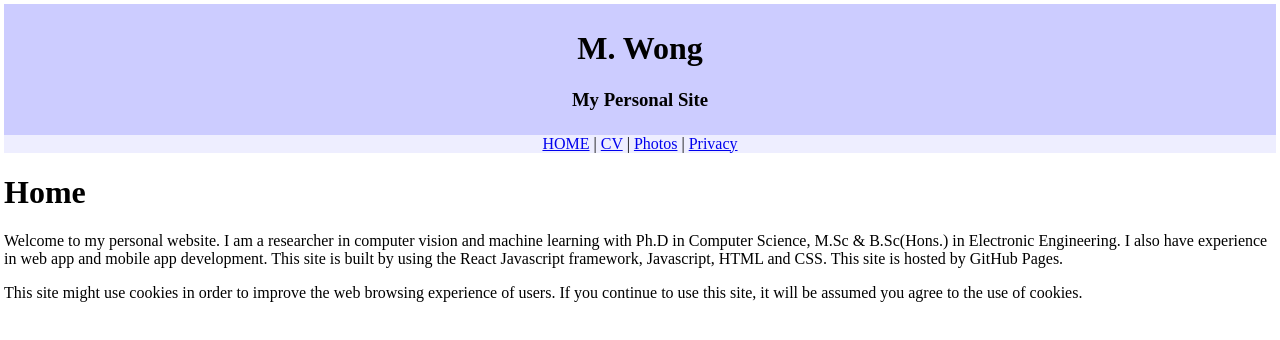
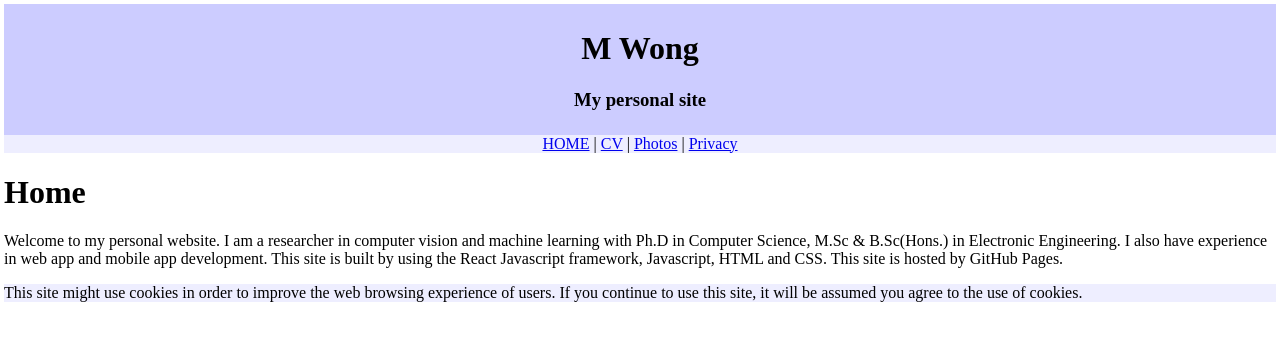
Before and after one commit to wongmt/wongmt.github.io, a React (Create React App) app: page / in a window 1280 px wide. Shown: the top 340 px of the page. Built offline with nearby package versions, Linux system fonts and the light colour scheme.

Commit message:
updated in 10-10-20

```diff
--- a/src/App.css
+++ b/src/App.css
@@ -17,7 +17,6 @@
 	background-color: #eeeeff;
 }
 
-/*
-.App-link {
-  color: blue;
-} */
+.Notice {
+	background-color: #eeeeff;
+}
--- a/src/App.js
+++ b/src/App.js
@@ -12,7 +12,7 @@ function App() {
 	<div className="App">
 
 	<div>
-	<Header />
+	<Header name="M Wong" sub_title="My personal site" />
 
 	<nav className="Links">
 	<Link to="/">HOME</Link> | <Link to="/cv">CV</Link> | <Link to="/photos">Photos</Link> | <Link to="/privacy">Privacy</Link>
--- a/src/Components/Header.js
+++ b/src/Components/Header.js
@@ -1,11 +1,11 @@
 import React from 'react';
 //import '../App.css';
 
-function Header() {
+function Header(props) {
   return (
         <div className="MyHeader">
-        <h1>M. Wong</h1>
-        <h3>My Personal Site</h3>
+        <h1>{props.name}</h1>
+        <h3>{props.sub_title}</h3>
 		</div>
   );
 }
--- a/src/Components/Home.js
+++ b/src/Components/Home.js
@@ -13,7 +13,7 @@ function Home() {
 			This site is built by using the React Javascript framework, Javascript,
 			HTML and CSS. This site is hosted by GitHub Pages.</p>
 		</div>
-		<p>This site might use cookies in order to improve the web browsing experience
+		<p className="Notice">This site might use cookies in order to improve the web browsing experience
 		of users. If you continue to use this site, it will be assumed you agree
 		to the use of cookies.</p>
     </div>
```
